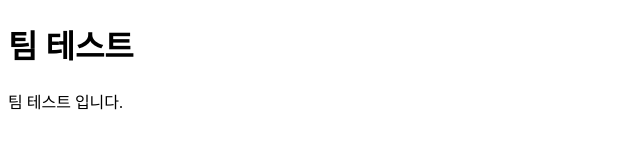
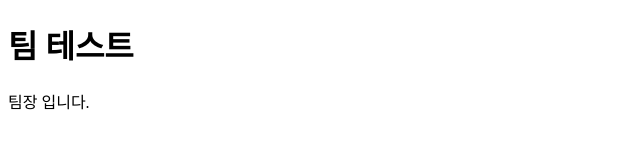
Before and after one commit to fs-class/team, a plain HTML site: page index.html in a window 1280 px wide. Shown: the full height of the page, 0-640 px from the left. Drawn offline with Linux system fonts and the light colour scheme.

```diff
--- a/index.html
+++ b/index.html
@@ -7,6 +7,6 @@
 </head>
 <body>
     <h1>팀 테스트</h1>
-    <p>팀 테스트 입니다.</p>
+    <p>팀장 입니다.</p>
 </body>
 </html>
```
